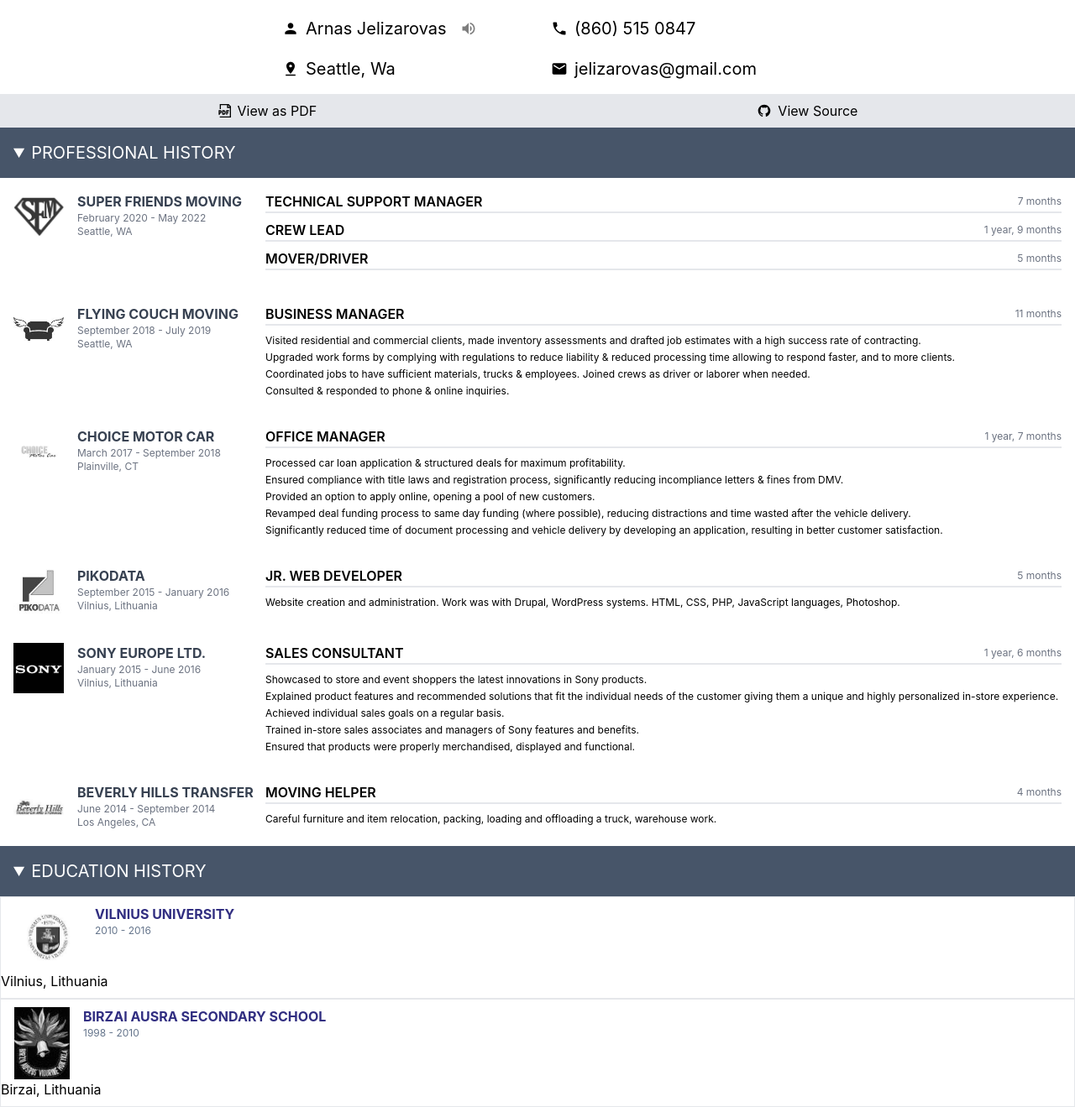
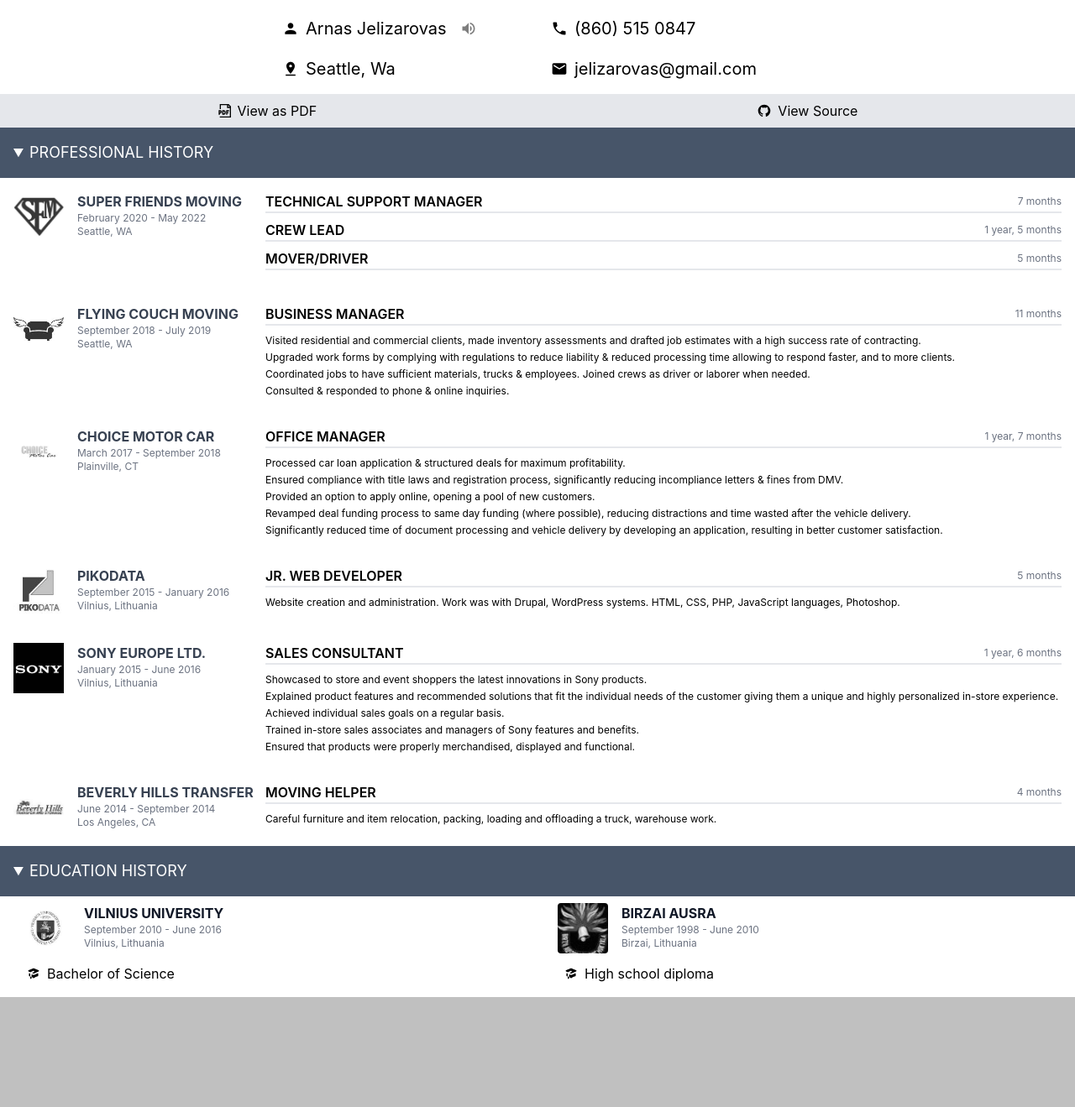
Before and after one commit to jelizarovas/resume, a React (Create React App) app: page / in a window 1280 px wide. Shown: the whole page at 84% size. After the commit the page ends 1188 px from the top, so only its background shows below. Built offline with nearby package versions, Linux system fonts and the light colour scheme.

Commit message:
adjusted education, fixed length crew lead

```diff
--- a/src/App.tsx
+++ b/src/App.tsx
@@ -6,7 +6,7 @@
 
 function App() {
   return (
-    <div className="App container mx-auto bg-white shadow-xl">
+    <div className="App container mx-auto bg-white shadow-xl print:shadow-none">
       <Header />
       <Employment />
       <Education />
--- a/src/api/education.json
+++ b/src/api/education.json
@@ -1,20 +1,20 @@
 [
   {
     "name": "Vilnius University",
-    "startDate": "2010",
-    "finishDate": "2016",
+    "startDate": "09/01/2010",
+    "finishDate": "06/24/2016",
     "location": "Vilnius, Lithuania",
     "logo": "images/logos/Vilnius University.jpg",
+    "degreeShort": "BSc",
+    "degree": "Bachelor of Science"
+  },
+  {
+    "name": "Birzai Ausra",
+    "startDate": "09/01/1998",
+    "finishDate": "06/17/2010",
+    "location": "Birzai, Lithuania",
+    "logo": "images/logos/Ausra Secondary School.jpg",
     "degreeShort": "HS",
     "degree": "High school diploma"
-  },
-  {
-    "name": "Birzai Ausra Secondary School",
-    "startDate": "1998",
-    "finishDate": "2010",
-    "location": "Birzai, Lithuania",
-    "logo": "images/logos/Ausra Secondary School.jpg",
-    "degreeShort": "BSc",
-    "degree": "Bachelor of Science"
   }
 ]
--- a/src/api/employment.json
+++ b/src/api/employment.json
@@ -11,7 +11,7 @@
       },
       {
         "title": "Crew Lead",
-        "startDate": "02/28/2020",
+        "startDate": "06/28/2020",
         "leaveDate": "10/30/2021",
         "description": []
       },
--- /dev/null
+++ b/src/common/utils.ts
@@ -0,0 +1,61 @@
+import { PositionType } from "../components/Employment";
+
+export function parseDateString(date: string) {
+    const d = new Date(date);
+
+    const months = [
+      "January",
+      "February",
+      "March",
+      "April",
+      "May",
+      "June",
+      "July",
+      "August",
+      "September",
+      "October",
+      "November",
+      "December",
+    ];
+    return `${months[d.getMonth()]} ${d.getFullYear()}`;
+  }
+
+  export function timeEmployed(dateStart: string, dateLeave?: string) {
+    const start = new Date(dateStart);
+    const end = dateLeave ? new Date(dateLeave) : new Date();
+
+    const duration = end.valueOf() - start.valueOf();
+
+    const s = duration / 1000;
+    const min = s / 60;
+    const h = min / 60;
+    const days = h / 24;
+    const months = Math.ceil(days / 30);
+
+    return `${months > 11 ? Math.floor(months / 12) + " year," : ""} ${
+      months % 12
+    } months`;
+  }
+
+  export function getCompanyTenure(positions: PositionType[]) {
+    const earliest = positions.reduce((pre, cur) =>
+      Date.parse(pre.startDate) > Date.parse(cur.startDate) ? cur : pre
+    );
+
+    const latest = positions.reduce((acc, val) => {
+      if (acc) {
+        if (!acc?.leaveDate) {
+          const now = new Date();
+          return { ...acc, leaveDate: now.toLocaleDateString() };
+        }
+        return Date.parse(acc.leaveDate) < Date.parse(val.leaveDate || "")
+          ? val
+          : acc;
+      }
+      return val;
+    });
+
+    return `${parseDateString(earliest.startDate)} - ${parseDateString(
+      latest.leaveDate || ""
+    )}`;
+  }
--- a/src/components/Education.tsx
+++ b/src/components/Education.tsx
@@ -1,11 +1,13 @@
 import React from "react";
 import education from "../api/education.json";
+import { parseDateString } from "../common/utils";
 import { Section } from "./Section";
+import { HiAcademicCap } from "react-icons/hi";
 
 export const Education = () => {
   return (
     <Section title="EDUCATION HISTORY">
-      <div className="flex flex-col">
+      <div className="flex flex-col sm:flex-row print:flex-row justify-evenly">
         {education.map((school, i) => (
           <School key={i} school={school} />
         ))}
@@ -20,30 +22,37 @@
   finishDate: string;
   location: string;
   logo: string;
+  degree: string;
 };
 
 const School = ({ school }: { school: SchoolType }) => {
   return (
-    <div className="jobDiv flex flex-col  py-2 border">
+    <div className="jobDiv flex flex-col w-1/2 mx-2  py-2 group">
       <div className="flex ">
-        <div className="aspect-square max-w-[80px] flex items-center mx-4 rounded">
+        <div className="aspect-square w-[60px] max-h-[60px] overflow-hidden h-[60px] flex items-center mx-4 rounded">
           <img
             src={school.logo}
             alt={school.name}
-            className="grayscale hover:grayscale-0 transition-all"
+            className="grayscale hover:grayscale-0 group-hover:grayscale-[50%]  transition-all"
           />
         </div>
         <div className="flex flex-col">
-          <span className="uppercase whitespace-nowrap font-bold text-indigo-900 ">
+          <span className="uppercase whitespace-nowrap font-bold text-gray-900 ">
             {school.name}
           </span>
-          <span className="text-xs whitespace-nowrap uppercase text-slate-500">
-            {school.startDate} - {school.finishDate}
+          <span className="text-xs whitespace-nowrap text-gray-500">
+            {parseDateString(school.startDate)} -{" "}
+            {parseDateString(school.finishDate)}
+          </span>
+          <span className="text-xs whitespace-nowrap text-gray-500">
+            {school.location}
           </span>
         </div>
       </div>
       <div className="flex flex-col items-stretch">
-        <div className="flex flex-col">{school.location}</div>
+        <div className="flex space-x-2 items-center px-6 py-2 mt-1 rounded-lg  ">
+          <HiAcademicCap /> <span>{school.degree}</span>
+        </div>
       </div>
     </div>
   );
--- a/src/components/Employment.tsx
+++ b/src/components/Employment.tsx
@@ -1,5 +1,6 @@
 import React from "react";
 import employment from "../api/employment.json";
+import { getCompanyTenure, timeEmployed } from "../common/utils";
 import { Section } from "./Section";
 
 export const Employment = () => {
@@ -19,7 +20,7 @@
   logo: string;
 };
 
-type PositionType = {
+export type PositionType = {
   startDate: string;
   leaveDate?: string;
   description: string[];
@@ -84,63 +85,3 @@
     </div>
   );
 };
-
-function parseDateString(date: string) {
-  const d = new Date(date);
-
-  const months = [
-    "January",
-    "February",
-    "March",
-    "April",
-    "May",
-    "June",
-    "July",
-    "August",
-    "September",
-    "October",
-    "November",
-    "December",
-  ];
-  return `${months[d.getMonth()]} ${d.getFullYear()}`;
-}
-
-function timeEmployed(dateStart: string, dateLeave?: string) {
-  const start = new Date(dateStart);
-  const end = dateLeave ? new Date(dateLeave) : new Date();
-
-  const duration = end.valueOf() - start.valueOf();
-
-  const s = duration / 1000;
-  const min = s / 60;
-  const h = min / 60;
-  const days = h / 24;
-  const months = Math.ceil(days / 30);
-
-  return `${months > 11 ? Math.floor(months / 12) + " year," : ""} ${
-    months % 12
-  } months`;
-}
-
-function getCompanyTenure(positions: PositionType[]) {
-  const earliest = positions.reduce((pre, cur) =>
-    Date.parse(pre.startDate) > Date.parse(cur.startDate) ? cur : pre
-  );
-
-  const latest = positions.reduce((acc, val) => {
-    if (acc) {
-      if (!acc?.leaveDate) {
-        const now = new Date();
-        return { ...acc, leaveDate: now.toLocaleDateString() };
-      }
-      return Date.parse(acc.leaveDate) < Date.parse(val.leaveDate || "")
-        ? val
-        : acc;
-    }
-    return val;
-  });
-
-  return `${parseDateString(earliest.startDate)} - ${parseDateString(
-    latest.leaveDate || ""
-  )}`;
-}
--- a/src/components/Section.tsx
+++ b/src/components/Section.tsx
@@ -13,7 +13,7 @@
   return (
     <section>
       <details className="" open>
-        <summary className="print:list-none print:border-b-2 select-none bg-slate-600 text-white print:text-gray-800 py-4 print:py-1  uppercase text-xl px-4">
+        <summary className="print:list-none print:border-b-2 select-none bg-slate-600 text-white py-4 print:py-1  uppercase text-lg px-4">
           {props.title}
         </summary>
         {props.children}
```
Also changed, not shown: 2 other files (tests, documents, lock files or other folders).
